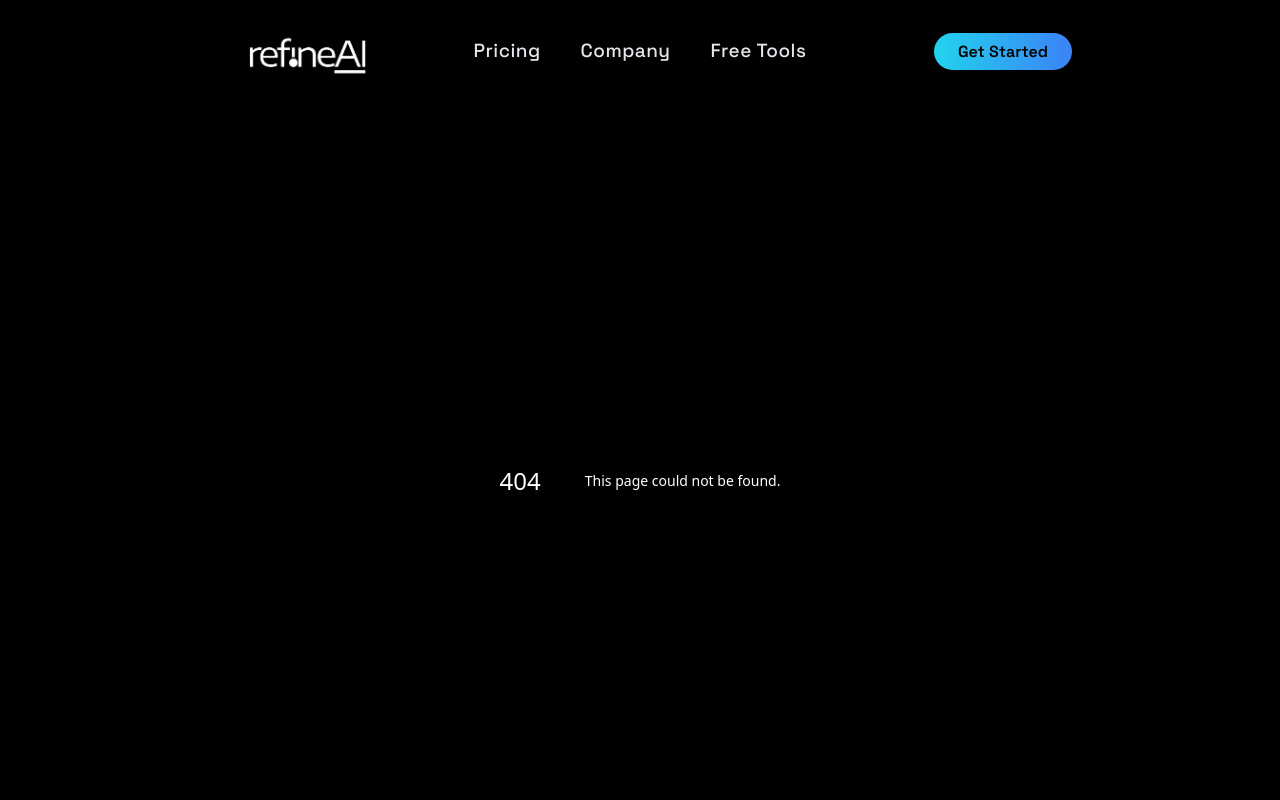
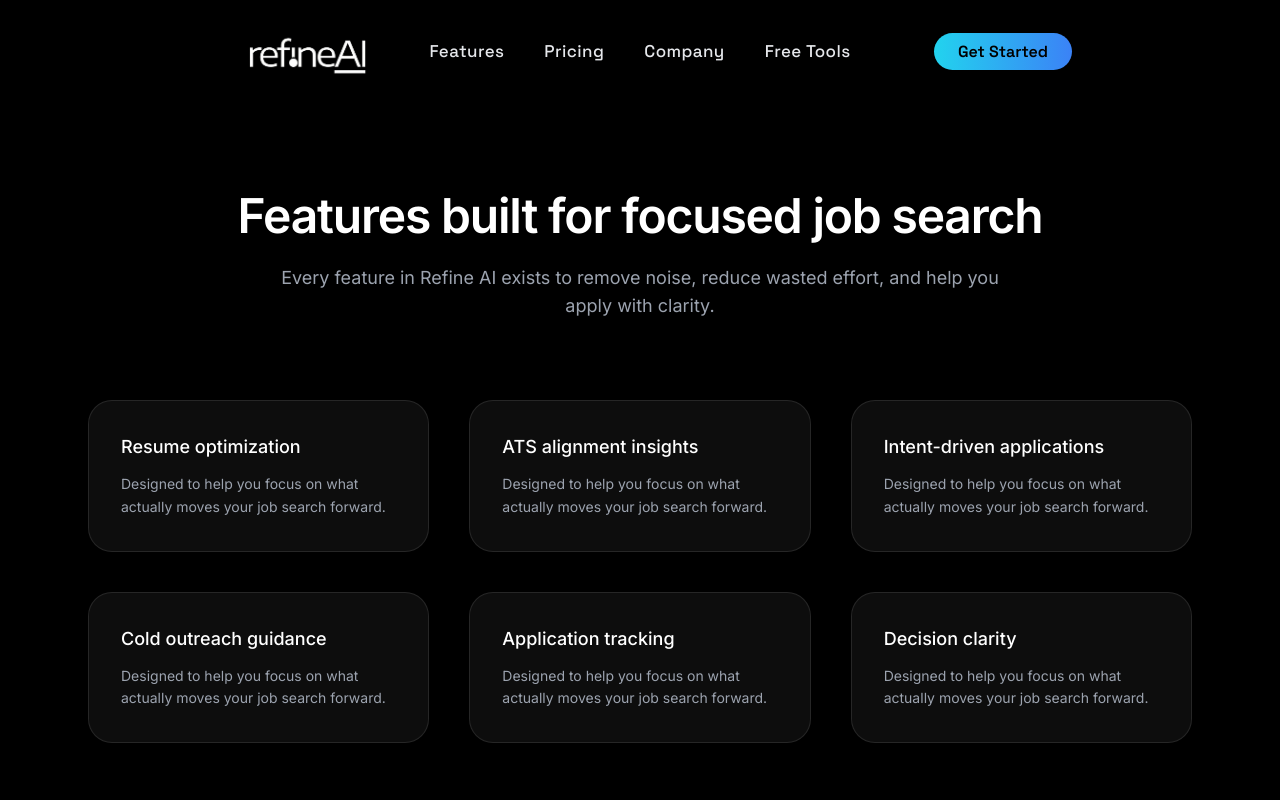
Before and after one commit to refineaipro/RefineAI, a Next.js app: page /features in a window 1280 px wide. Before the commit this address had no page. Shown: the top 800 px of the page. Built offline with nearby package versions, Linux system fonts and the light colour scheme.

Commit message:
addedfeatures

```diff
--- /dev/null
+++ b/app/features/page.tsx
@@ -0,0 +1,57 @@
+export default function FeaturesPage() {
+  return (
+    <div className="min-h-screen bg-black text-white">
+
+      {/* Hero */}
+      <section className="max-w-5xl mx-auto px-6 pt-28 pb-20 text-center">
+        <h1 className="text-4xl md:text-5xl font-semibold tracking-tight">
+          Features built for focused job search
+        </h1>
+
+        <p className="mt-6 text-gray-400 text-lg max-w-3xl mx-auto">
+          Every feature in Refine AI exists to remove noise,
+          reduce wasted effort, and help you apply with clarity.
+        </p>
+      </section>
+
+      {/* Placeholder Grid */}
+      <section className="max-w-6xl mx-auto px-6 pb-32">
+        <div className="grid md:grid-cols-3 gap-10">
+
+          {/* Feature Placeholder */}
+          {[
+            "Resume optimization",
+            "ATS alignment insights",
+            "Intent-driven applications",
+            "Cold outreach guidance",
+            "Application tracking",
+            "Decision clarity"
+          ].map((feature) => (
+            <div
+              key={feature}
+              className="rounded-3xl border border-white/10 bg-white/5 p-8"
+            >
+              <h3 className="text-lg font-medium">
+                {feature}
+              </h3>
+
+              <p className="mt-3 text-gray-400 text-sm leading-relaxed">
+                Designed to help you focus on what actually moves
+                your job search forward.
+              </p>
+            </div>
+          ))}
+        </div>
+      </section>
+
+      {/* Closing Note */}
+      <section className="max-w-4xl mx-auto px-6 pb-24 text-center">
+        <p className="text-gray-500">
+          We are building this deliberately.
+          Each feature earns its place.
+        </p>
+      </section>
+
+    </div>
+  );
+}
--- a/components/Navbar.tsx
+++ b/components/Navbar.tsx
@@ -34,7 +34,10 @@ export default function Navbar() {
           </Link>
 
           {/* Center Links */}
-          <div className="absolute left-1/2 -translate-x-1/2 hidden md:flex items-center gap-10 text-[19px] font-medium tracking-wide text-gray-200">
+          <div className="absolute left-1/2 -translate-x-1/2 hidden md:flex items-center gap-10 text-[17px] font-medium tracking-wide text-gray-200">
+            <Link href="/features" className="hover:text-white transition">
+              Features
+            </Link>
             <Link href="/pricing" className="hover:text-white transition">
               Pricing
             </Link>
```
Also changed, not shown: 1 other file (tests, documents, lock files or other folders).
